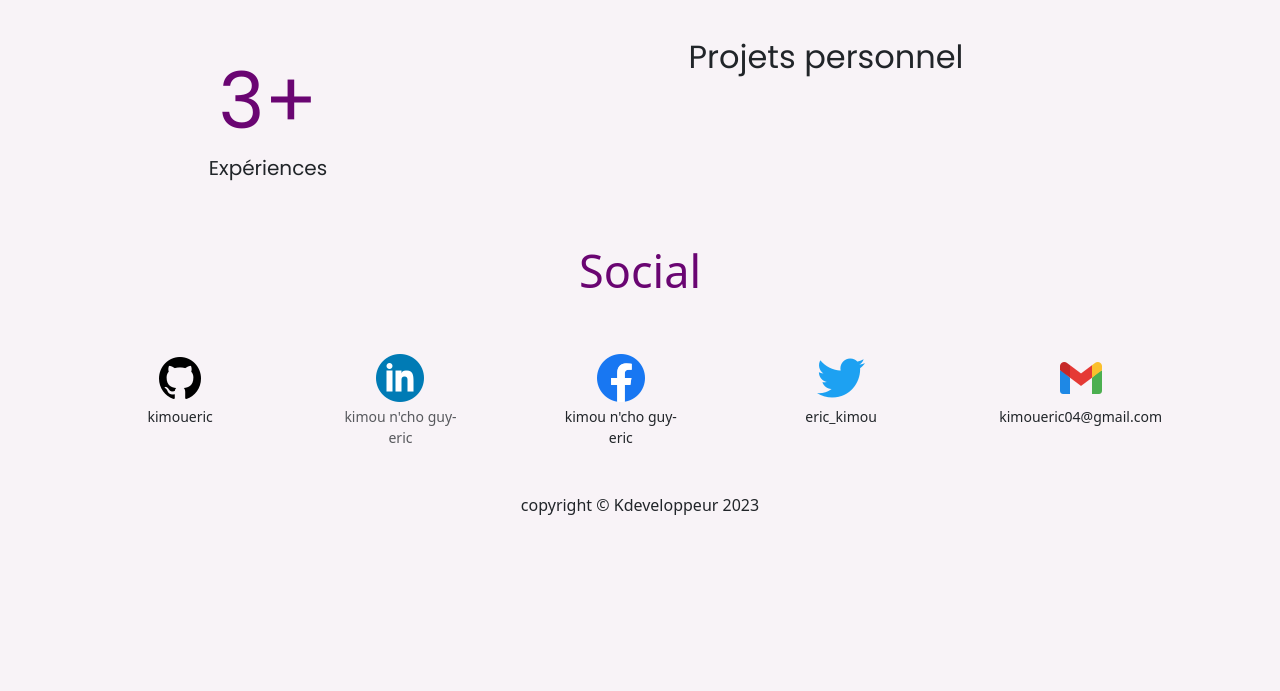
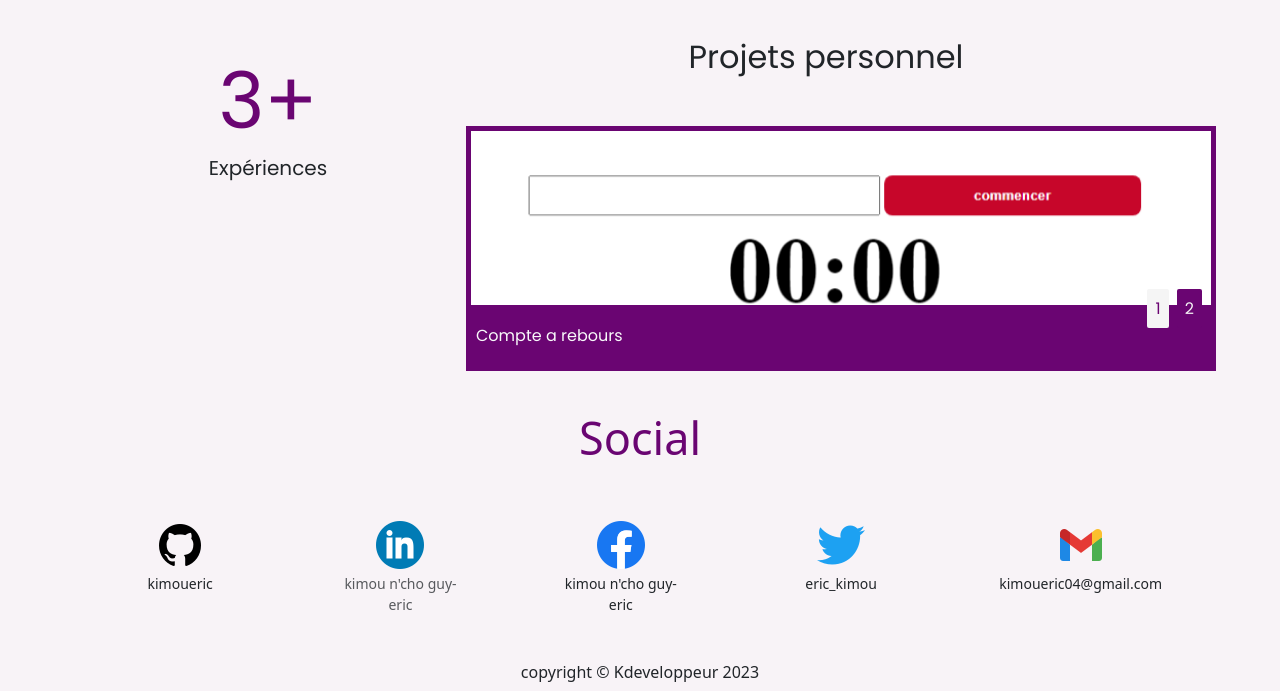
Before and after one commit to kimoueric/portfolio, a plain HTML site: page index.html in a window 1280 px wide. Shown: the part 2413-3104 px from the top of the page. Before the commit the page ends 2936 px from the top, so only its background shows below. Drawn offline with nearby package versions, Linux system fonts and the light colour scheme.

Commit message:
sauvegarde 4

```diff
--- a/assets/css/style.css
+++ b/assets/css/style.css
@@ -35,20 +35,12 @@ h3 {
   transform: scale(0.9, 0.9);
   transition: transform 0.2s;
 }
-@media screen and (max-width: 576px) {
-  h1 {
-    font-size: 50px;
-    margin-top: 30px;
-  }
-  h3 {
-    font-size: 25px;
-  }
-}
 .nav-link {
   color: #555555;
 }
 .activeNavItem {
   border-bottom: 2px solid #6a0572;
+  transition: border-bottom 1.5s;
 }
 .nav-link:hover {
   color: #6a0572;
@@ -58,3 +50,75 @@ h3 {
 .logo {
   color: #6a0572;
 }
+
+.carrousel {
+  margin-top: 50px;
+  cursor: pointer;
+  width: 750px;
+  height: 245px;
+  position: relative;
+  overflow: hidden;
+}
+.slide {
+  width: 750px;
+  height: 245px;
+  border: 5px solid #6a0572;
+  position: absolute;
+}
+.pages {
+  position: absolute;
+  bottom: 50px;
+  right: 12px;
+}
+
+span {
+  background-color: whitesmoke;
+  color: #6a0572;
+  font-weight: 100;
+  padding: 5px;
+  margin: 0 2px;
+
+  border-radius: 2px;
+}
+span:hover {
+  background-color: #6a0572;
+  color: whitesmoke;
+  cursor: pointer;
+}
+.title {
+  background-color: #6a0572;
+  position: absolute;
+  bottom: 0px;
+  padding: 5px;
+  width: 100%;
+}
+.active {
+  background-color: #6a0572;
+  color: whitesmoke;
+}
+.activeSlide {
+}
+#slide1 {
+  background: url("/assets/images/Capture\ d’écran\ \(80\).png") center/cover
+    no-repeat;
+}
+#slide2 {
+  background: url("/assets/images/Capture\ d’écran\ \(81\).png") center/cover
+    no-repeat;
+}
+
+@media screen and (max-width: 576px) {
+  h1 {
+    font-size: 50px;
+    margin-top: 30px;
+  }
+  h3 {
+    font-size: 25px;
+  }
+  .carrousel {
+    width: 100%;
+  }
+  .slide {
+    width: 100%;
+  }
+}
--- /dev/null
+++ b/assets/js/app.js
@@ -0,0 +1,89 @@
+let carrousel = {
+  nbSlide: 0,
+  nbCurrent: 1,
+  elemCurrent: null,
+  elem: null,
+  timer: null,
+
+  init: function (elem) {
+    this.elem = elem;
+    this.nbSlide = elem.find(".slide").length;
+    this.elemCurrent = elem.find(".slide:first");
+
+    elem.find(".slide").hide();
+    elem.find(".slide:first").show();
+    elem.find(".pages span:first").addClass("active");
+
+    elem.find(".pages span").click(function () {
+      carrousel.gotoSlide($(this).text());
+    });
+
+    carrousel.play();
+
+    elem.mouseover(function () {
+      carrousel.stop();
+    });
+    elem.mouseout(function () {
+      carrousel.play();
+    });
+  },
+  gotoSlide: function (numSlide) {
+    if (numSlide == this.nbCurrent) {
+      return;
+    }
+
+    let sens = 1;
+    if (numSlide < this.nbCurrent) sens = -1;
+    this.elem
+      .find("#slide" + numSlide)
+      .show()
+      .css({
+        left: sens * this.elem.width(),
+      });
+
+    this.elem.find("#slide" + numSlide).animate(
+      {
+        left: 0,
+        top: 0,
+      },
+      500
+    );
+    this.elemCurrent.animate(
+      {
+        left: -sens * this.elem.width(),
+      },
+      500
+    );
+    this.elem.find(".pages span").removeClass("active");
+    this.elem.find(".pages span:eq(" + (numSlide - 1) + ")").addClass("active");
+    this.nbCurrent = numSlide;
+    this.elemCurrent = this.elem.find("#slide" + numSlide);
+  },
+
+  next: function () {
+    let numberOf = this.nbCurrent + 1;
+    if (numberOf > this.nbSlide) numberOf = 1;
+
+    this.gotoSlide(numberOf);
+  },
+
+  stop: function () {
+    clearInterval(carrousel.timer);
+  },
+  play: function () {
+    this.timer = setInterval(() => {
+      carrousel.next();
+    }, 3000);
+  },
+};
+
+$(function () {
+  carrousel.init($(".carrousel"));
+
+  $(".nav-link").removeClass("activeNavItem");
+  $(".nav-link:first").addClass("activeNavItem");
+  $(".nav-link").click(function (event) {
+    $(".nav-link").removeClass("activeNavItem");
+    $(this).addClass("activeNavItem");
+  });
+});
--- a/index.html
+++ b/index.html
@@ -37,13 +37,13 @@
                 <a class="nav-link activeNavItem" href="#">Acceuil</a>
               </li>
               <li class="nav-item mx-lg-5">
-                <a class="nav-link" href="#">A propos de moi</a>
+                <a class="nav-link" href="#about">A propos de moi</a>
               </li>
               <li class="nav-item mx-lg-5">
-                <a class="nav-link" href="#">Projets</a>
+                <a class="nav-link" href="#projects">Projets</a>
               </li>
               <li class="nav-item mx-lg-5">
-                <a class="nav-link" href="">Contact</a>
+                <a class="nav-link" href="#contact">Contact</a>
               </li>
             </ul>
           </div>
@@ -218,7 +218,7 @@
             <div class="text-center d-flex justify-content-center">
               <h1>Qui suis-je ?</h1>
             </div>
-            <div class="form-text fs-3">
+            <div class="form-text fs-3" id="about">
               Je suis Kimou N'cho Guy-Eric, passionné du développement web
               depuis maintenant une année. Je mets à votre disposition des
               applications web conçues sur mesure en fonction de vos besoins,
@@ -234,7 +234,7 @@
       <!-- Mes projets -->
 
       <div class="container-fluid p-lg-4 my-3">
-        <div class="row">
+        <div class="row" id="projects">
           <div class="col-sm-12 col-lg-4">
             <div
               class="container d-lg-flex justify-content-center flex-column align-items-center my-3"
@@ -248,13 +248,31 @@
 
           <div class="col-sm-12 col-lg-8">
             <h2 class="text-center">Projets personnel</h2>
+            <div class="carrousel">
+              <div class="slide" id="slide1">
+                <div class="title text-light">
+                  <h6 class="my-3">Generateur de mot de passe</h6>
+                </div>
+              </div>
+
+              <div class="slide" id="slide2">
+                <div class="title text-light">
+                  <h6 class="my-3">Compte a rebours</h6>
+                </div>
+              </div>
+
+              <div class="pages">
+                <span class="p-2">1</span>
+                <span class="p-2">2</span>
+              </div>
+            </div>
           </div>
         </div>
       </div>
     </main>
     <footer class="container p-sm-0">
       <div class="container">
-        <div class="row text-center">
+        <div class="row text-center" id="contact">
           <h3>Social</h3>
           <div class="col p-5">
             <img src="./assets/icons/211904_social_github_icon.png" alt="" />
@@ -301,10 +319,11 @@
       </div>
     </footer>
   </body>
-
+  <script src="https://cdn.jsdelivr.net/npm/jquery@3.7.0/dist/jquery.min.js"></script>
   <script
     src="https://cdn.jsdelivr.net/npm/bootstrap@5.3.1/dist/js/bootstrap.bundle.min.js"
     integrity="sha384-HwwvtgBNo3bZJJLYd8oVXjrBZt8cqVSpeBNS5n7C8IVInixGAoxmnlMuBnhbgrkm"
     crossorigin="anonymous"
   ></script>
+  <script src="./assets/js/app.js"></script>
 </html>
```
